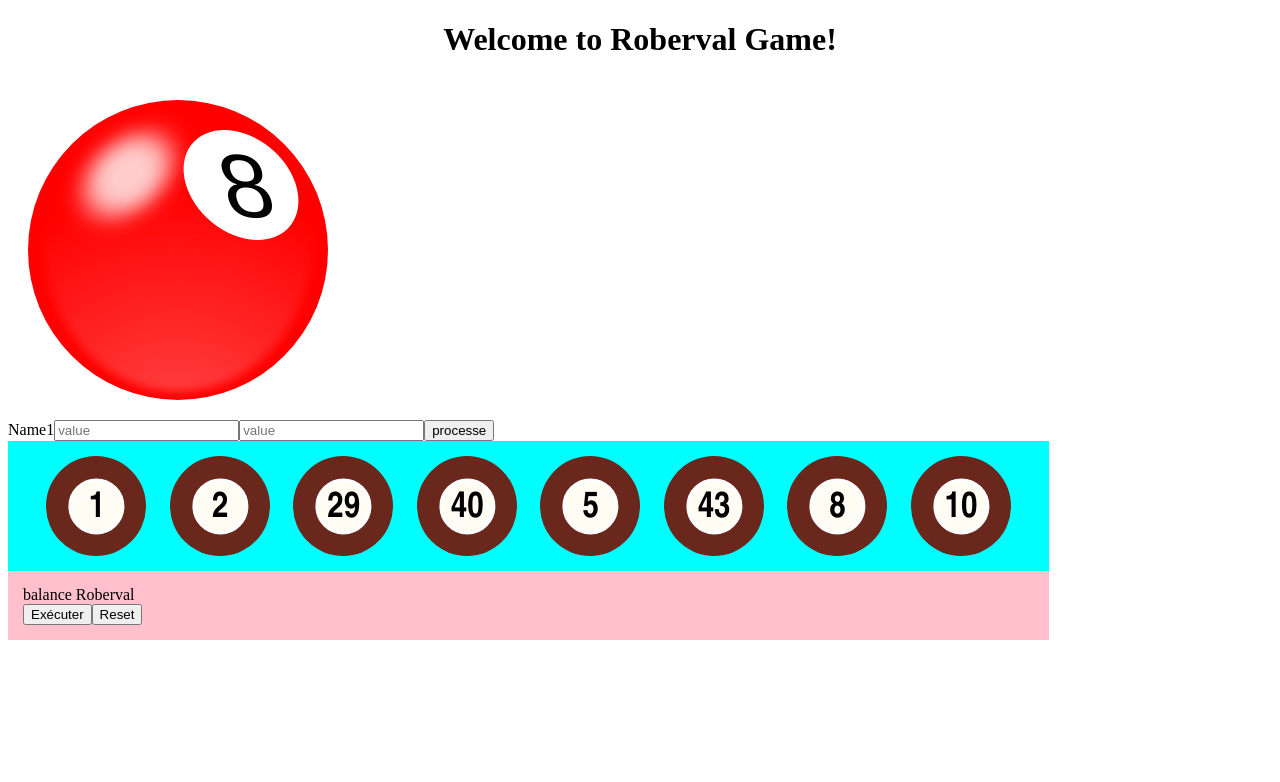
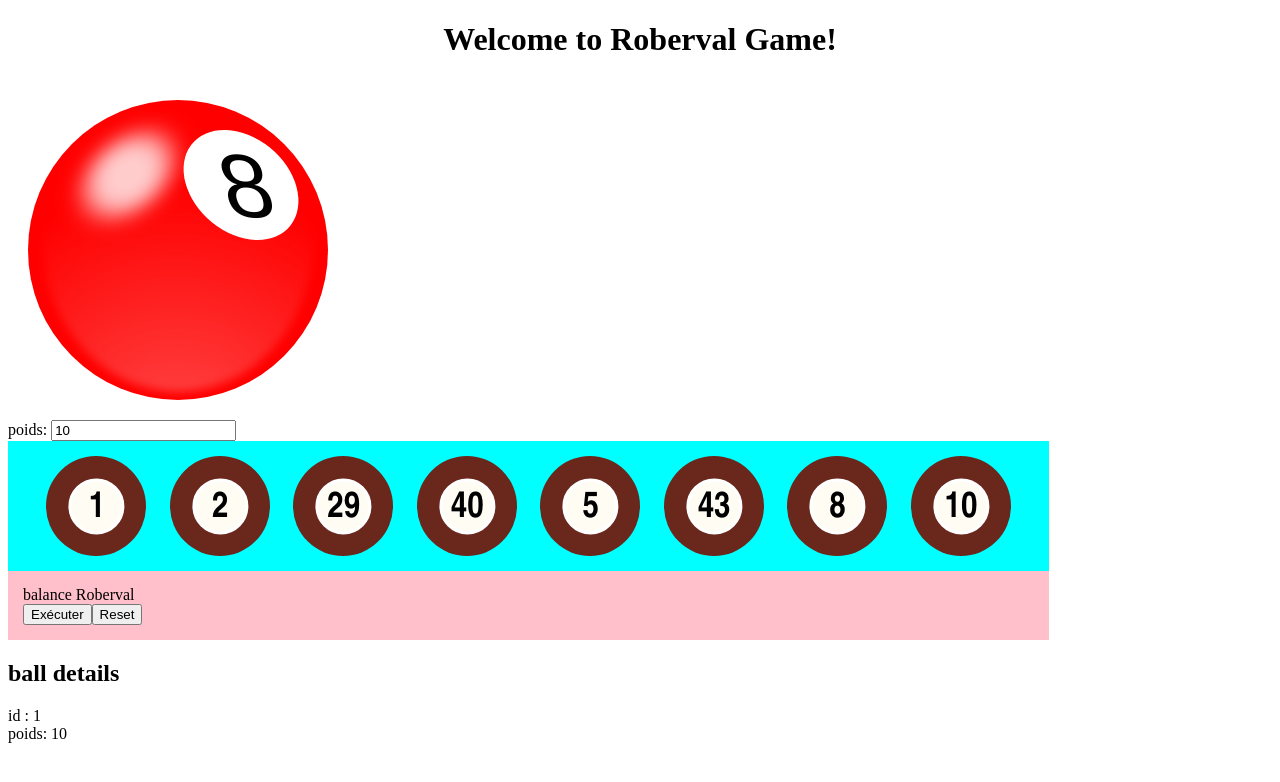
Before and after one commit to BirbaManuel/Angular-2-Roberval-game, an Angular app in the folder my-app/: page / in a window 1280 px wide. Shown: the top 782 px of the page. Built offline with nearby package versions, Linux system fonts and the light colour scheme.

Commit message:
first bind model

```diff
--- a/my-app/src/app/app.module.ts
+++ b/my-app/src/app/app.module.ts
@@ -1,5 +1,5 @@
 import { BrowserModule } from '@angular/platform-browser'
-import { NgModule } from '@angular/core'
+import { NgModule, CUSTOM_ELEMENTS_SCHEMA } from '@angular/core'
 
 import { HttpClientModule } from '@angular/common/http'
 import { FormsModule } from '@angular/forms'
@@ -7,12 +7,13 @@ import { AppRoutingModule } from './app-routing.module'
 import { AppComponent } from './app.component'
 import { ListBallsComponent } from './list-balls/list-balls.component'
 
-import { BallsGeneratorService } from './services/balls-generator.service';
+import { BallsGeneratorService } from './services/balls-generator.service'
 import { HeavyweightBallComponent } from './heavyweight-ball/heavyweight-ball.component'
 
 @NgModule({
   declarations: [AppComponent, ListBallsComponent, HeavyweightBallComponent],
   imports: [BrowserModule, AppRoutingModule, HttpClientModule, FormsModule],
+  schemas: [CUSTOM_ELEMENTS_SCHEMA],
   providers: [BallsGeneratorService],
   bootstrap: [AppComponent],
 })
--- /dev/null
+++ b/my-app/src/app/ball.ts
@@ -0,0 +1,4 @@
+export class Ball {
+  id: number
+  poids: number
+}
--- a/my-app/src/app/list-balls/list-balls.component.html
+++ b/my-app/src/app/list-balls/list-balls.component.html
@@ -1,14 +1,19 @@
 <app-heavyweight-ball></app-heavyweight-ball>
-
 <!-- <input type="text" [formControl]="formulaire" /> -->
-<form
+<div>
+  <label
+    >poids:
+    <input [(ngModel)]="ball.poids" placeholder="poids de votre ball" />
+  </label>
+</div>
+<!-- <form
   #myform="ngForm"
   (ngSubmit)="log(myform.value)"
   class="form form-register"
   >
   <div class="form-field">
     <label class="user" for="register-username"
-      ><span class="hidden">Name{{ balls$[0] }}</span></label
+    ><span class="hidden">Name</span></label
     >
     <input
     name="poids1"
@@ -16,7 +21,7 @@
     class="form-input"
     placeholder="value"
     ngModel
-      value="balls$[0]"
+    value="2"
     />
     <input
     name="poids2"
@@ -28,7 +33,7 @@
     />
     <button type="submit">processe</button>
   </div>
-</form>
+</form> -->
 
 <div id="containerBoule">
   <div class="circle" *ngFor="let ball of balls$">
@@ -51,3 +56,6 @@
   <br />
   <label>Solution trouvée en : "{{ resultatIteration }}" itération</label>
 </div>
+<h2>ball details</h2>
+<div>id : {{ ball.id }}</div>
+<div>poids: {{ ball.poids }}</div>
--- a/my-app/src/app/list-balls/list-balls.component.ts
+++ b/my-app/src/app/list-balls/list-balls.component.ts
@@ -1,8 +1,9 @@
 import { Component, OnInit } from '@angular/core'
-import { FormControl, FormGroup } from '@angular/forms'
+import { Ball } from './../ball'
+/* import { FormControl, FormGroup } from '@angular/forms'
 import { from } from 'rxjs'
 import { map } from 'rxjs/operators/'
-import { Observable } from 'rxjs'
+import { Observable } from 'rxjs' */
 
 import { BallsGeneratorService } from './../services/balls-generator.service'
 import { HeavyweightBallComponent } from './../heavyweight-ball/heavyweight-ball.component'
@@ -25,6 +26,7 @@ export class ListBallsComponent implements OnInit {
   showResultat: Boolean
   balls$: Array<any> //Observable<any>
   resultatBouleMax: Number
+  ball: Ball = { id: 1, poids: 10 }
   constructor(private ballsGenerator: BallsGeneratorService) {}
   log(e) {
     console.log(e)
--- /dev/null
+++ b/my-app/src/app/list-balls/list-balls.module.ts
@@ -0,0 +1,6 @@
+import { NgModule, CUSTOM_ELEMENTS_SCHEMA } from '@angular/core'
+
+@NgModule({
+  schemas: [CUSTOM_ELEMENTS_SCHEMA],
+})
+export class ListBallsModule {}
```
Also changed, not shown: 1 other file (tests, documents, lock files or other folders). Lines whose indentation alone changed are shown as unchanged.
